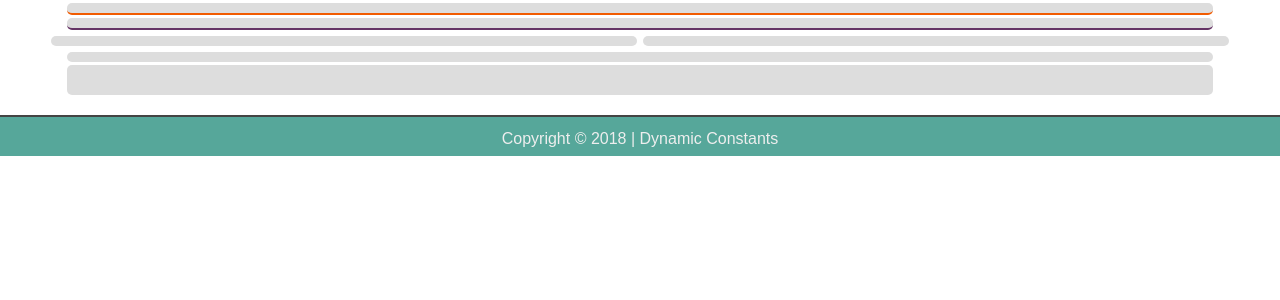
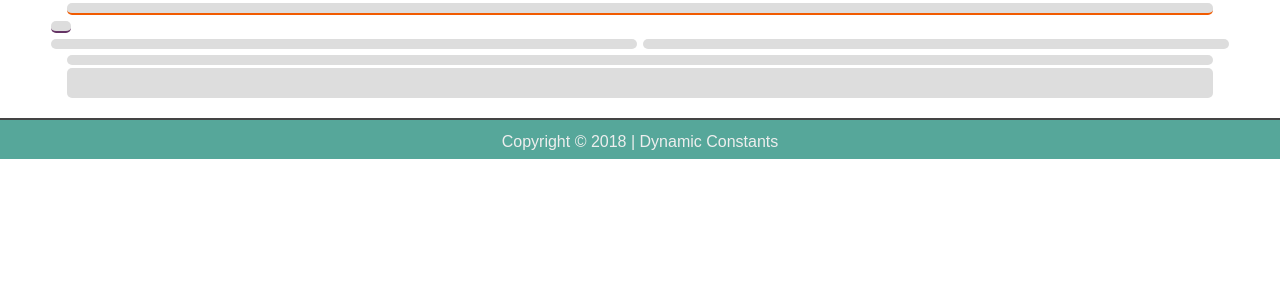
Before and after one commit to nandini8/credible, a Django app: page /newsview.html/ in a window 1280 px wide. Shown: the part 70-370 px from the top of the page. Run offline with Django 3.2, Linux system fonts and the light colour scheme; parts of the project's set-up code (start-up, migrations or seed data) failed here and were passed over.

Commit message:
last moment

```diff
--- a/static/javascript/newsLoader.js
+++ b/static/javascript/newsLoader.js
@@ -6,7 +6,7 @@ xmlhttp.onreadystatechange = function() {
 
         document.getElementById("title").innerHTML = Obj[0].title;
         document.getElementById("article_link").innerHTML = Obj[0].article_link;
-        document.getElementById("data").innerHTML = Obj[0].data;
+        document.getElementById("date").innerHTML = Obj[0].date;
         document.getElementById("publisher").innerHTML = Obj[0].publisher;
         document.getElementById("credibility_score").innerHTML = Obj[0].credibility_score;
         document.getElementById("content").innerHTML = Obj[0].content;
--- a/templates/newsview.html
+++ b/templates/newsview.html
@@ -39,9 +39,9 @@
             <div id="title" class="row col-lg">
 
             </div>
-            <div id="article_link" class="row">
+            <div class="row"><a id="article_link">
 
-            </div>
+            </a></div>
             <div class="row">
                 <div id="date" class="col-md start-md">
 
```
